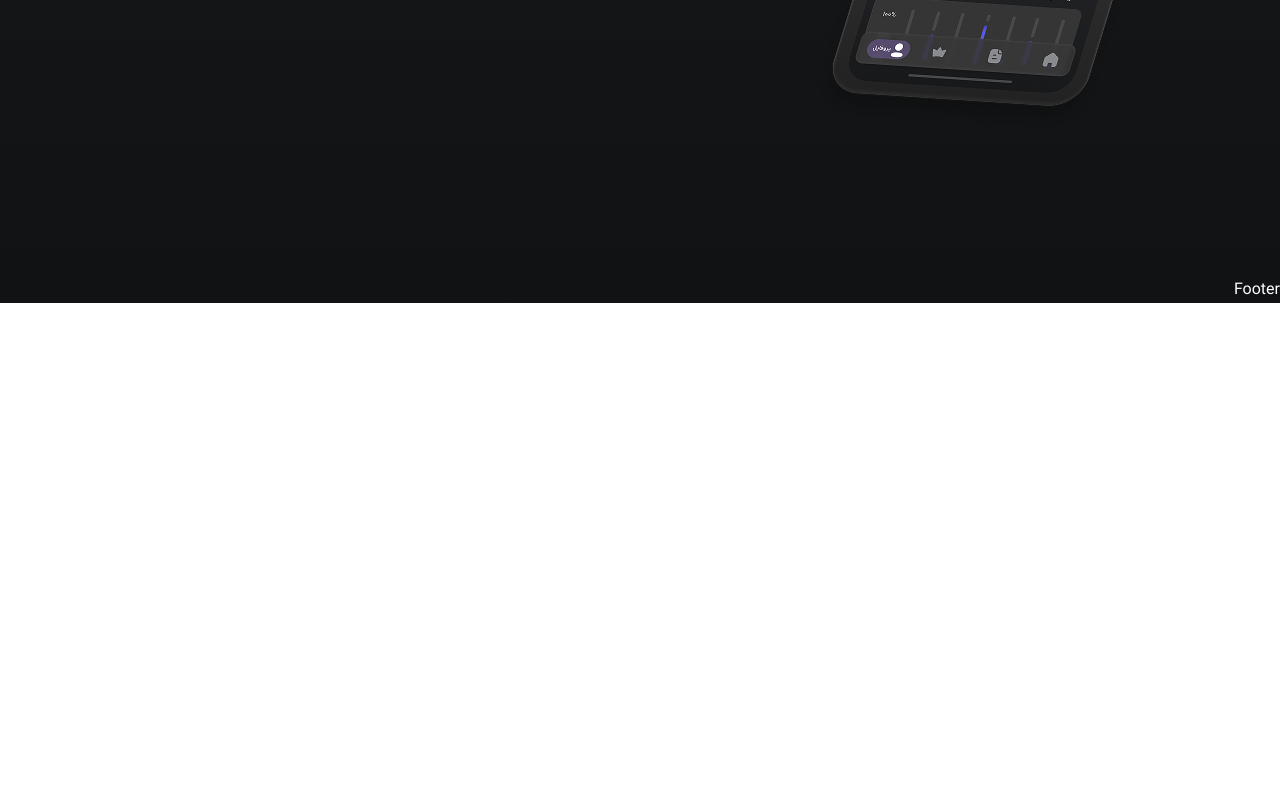
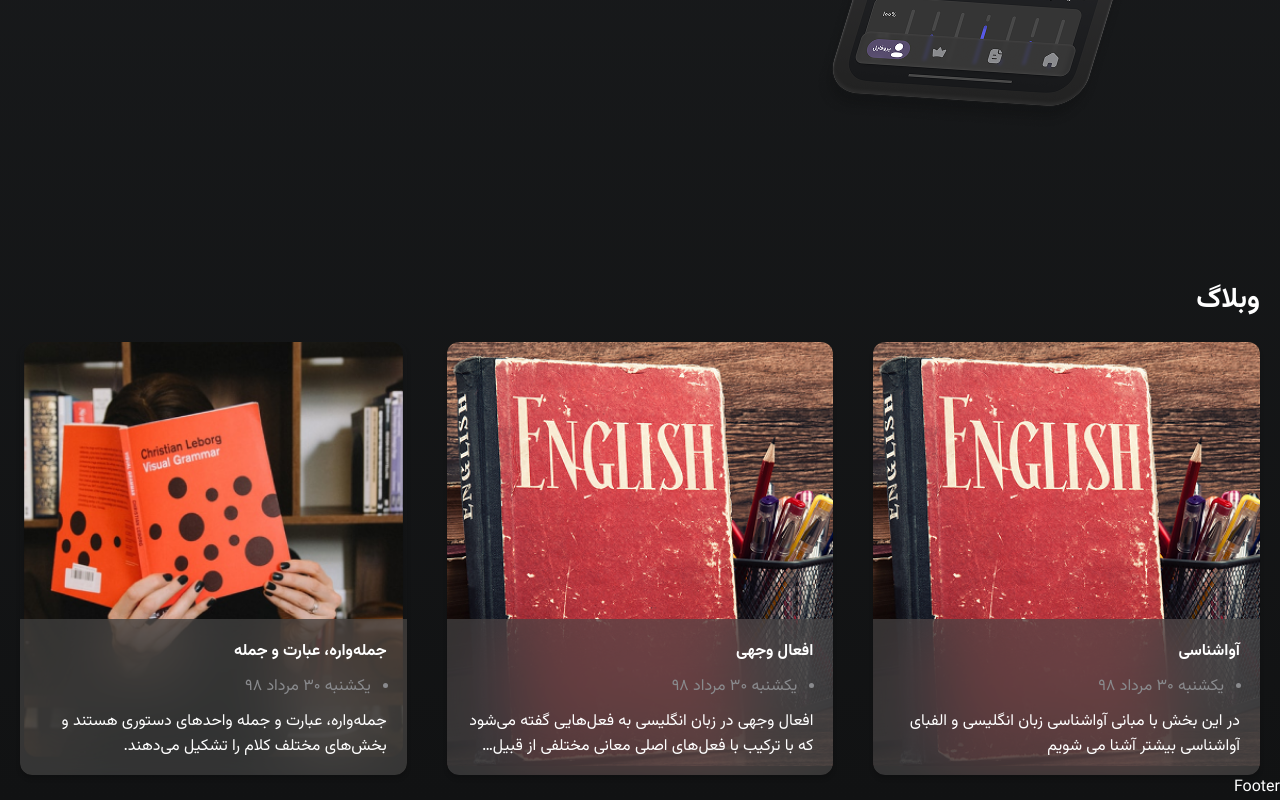
Before and after one commit to Ehsan-Mosaddeghi/Lexi, a website: page index.html in a window 1280 px wide. Shown: the part 3480-4280 px from the top of the page. Before the commit the page ends 3783 px from the top, so only its background shows below. Drawn offline with Linux system fonts and the light colour scheme.

Commit message:
Add weblog section with responsive layout and styles

```diff
--- a/index.html
+++ b/index.html
@@ -270,6 +270,61 @@
                 alt="Google play logo"
               />
             </a>
+          </div>
+        </div>
+      </section>
+
+      <section class="weblog-section container">
+        <h2 class="heading-secondary">وبلاگ</h2>
+        <div class="grid-cols-3 weblog__items">
+          <div class="weblog__item">
+            <img src="assets/images/weblog-2.png" alt="" class="weblog__img" />
+            <div class="weblog__content">
+              <div>
+                <p class="weblog__label">آواشناسی</p>
+                <span class="weblog__date">یکشنبه ۳۰ مرداد ۹۸</span>
+                <p class="weblog__description">
+                  در این بخش با مبانی آواشناسی زبان انگلیسی و الفبای آواشناسی
+                  بیشتر آشنا می شویم
+                </p>
+              </div>
+              <div class="weblog__btn">
+                <a href="#" class="link link--primary">ادامه مطلب</a>
+              </div>
+            </div>
+          </div>
+          <div class="weblog__item">
+            <img src="assets/images/weblog-2.png" alt="" class="weblog__img" />
+            <div class="weblog__content">
+              <div>
+                <p class="weblog__label">افعال وجهی</p>
+                <span class="weblog__date">یکشنبه ۳۰ مرداد ۹۸</span>
+                <p class="weblog__description">
+                  افعال وجهی در زبان انگلیسی به فعل‌هایی گفته می‌شود که با ترکیب
+                  با فعل‌های اصلی معانی مختلفی از قبیل درخواست، توانایی، احتمال،
+                  اجازه، نصیحت و... را منتقل می‌کند
+                </p>
+              </div>
+              <div class="weblog__btn">
+                <a href="#" class="link link--primary">ادامه مطلب</a>
+              </div>
+            </div>
+          </div>
+          <div class="weblog__item">
+            <img src="assets/images/weblog-1.png" alt="" class="weblog__img" />
+            <div class="weblog__content">
+              <div>
+                <p class="weblog__label">جمله‌واره، عبارت و جمله</p>
+                <span class="weblog__date">یکشنبه ۳۰ مرداد ۹۸</span>
+                <p class="weblog__description">
+                  جمله‌واره، عبارت و جمله واحدهای دستوری هستند و بخش‌های مختلف
+                  کلام را تشکیل می‌دهند.
+                </p>
+              </div>
+              <div class="weblog__btn">
+                <a href="#" class="link link--primary">ادامه مطلب</a>
+              </div>
+            </div>
           </div>
         </div>
       </section>
--- a/sass/pages/_home.scss
+++ b/sass/pages/_home.scss
@@ -230,3 +230,86 @@
     width: 11rem;
   }
 }
+
+.weblog {
+  &__items {
+    gap: 4rem;
+  }
+  &__item {
+    position: relative;
+    border-radius: 12px;
+    overflow: hidden;
+    box-shadow: 0 4px 4px rgba($color-black, 0.15);
+  }
+
+  &__content {
+    display: flex;
+    flex-direction: column;
+    justify-content: space-between;
+    position: absolute;
+    width: 100%;
+    height: 36%;
+    bottom: 0;
+    left: 0;
+    padding: 2rem;
+    background-color: rgba($color-grey-dark-2, 0.65);
+    backdrop-filter: blur(35px);
+    transition: all 0.3s;
+  }
+
+  &__box {
+    display: flex;
+    flex-direction: column;
+    justify-content: space-between;
+  }
+
+  &__item:hover &__content {
+    height: 100%;
+  }
+
+  &__img {
+    width: 100%;
+  }
+
+  &__label {
+    font-size: $font-medium;
+    font-weight: 800;
+    margin-bottom: 1rem;
+  }
+
+  &__date {
+    display: list-item;
+    list-style-type: disc;
+    color: $color-grey-dark;
+    margin-right: 1.6rem;
+    margin-bottom: 1rem;
+  }
+
+  &__description {
+    display: -webkit-box;
+    -webkit-box-orient: vertical;
+    -webkit-line-clamp: 2;
+    line-clamp: 2;
+    overflow: hidden;
+    transition: all 0.3s;
+  }
+  &__item:hover &__description {
+    display: inline-block;
+  }
+  &__btn {
+    display: block;
+    text-align: end;
+    color: $color-primary;
+    font-weight: 800;
+    font-size: $font-sm;
+    transition: all 0.3s;
+    opacity: 0;
+
+    a {
+      color: $color-primary;
+    }
+  }
+  &__item:hover &__btn {
+    opacity: 100;
+  }
+}
```
Also changed, not shown: css/style.css, 1 other file.
